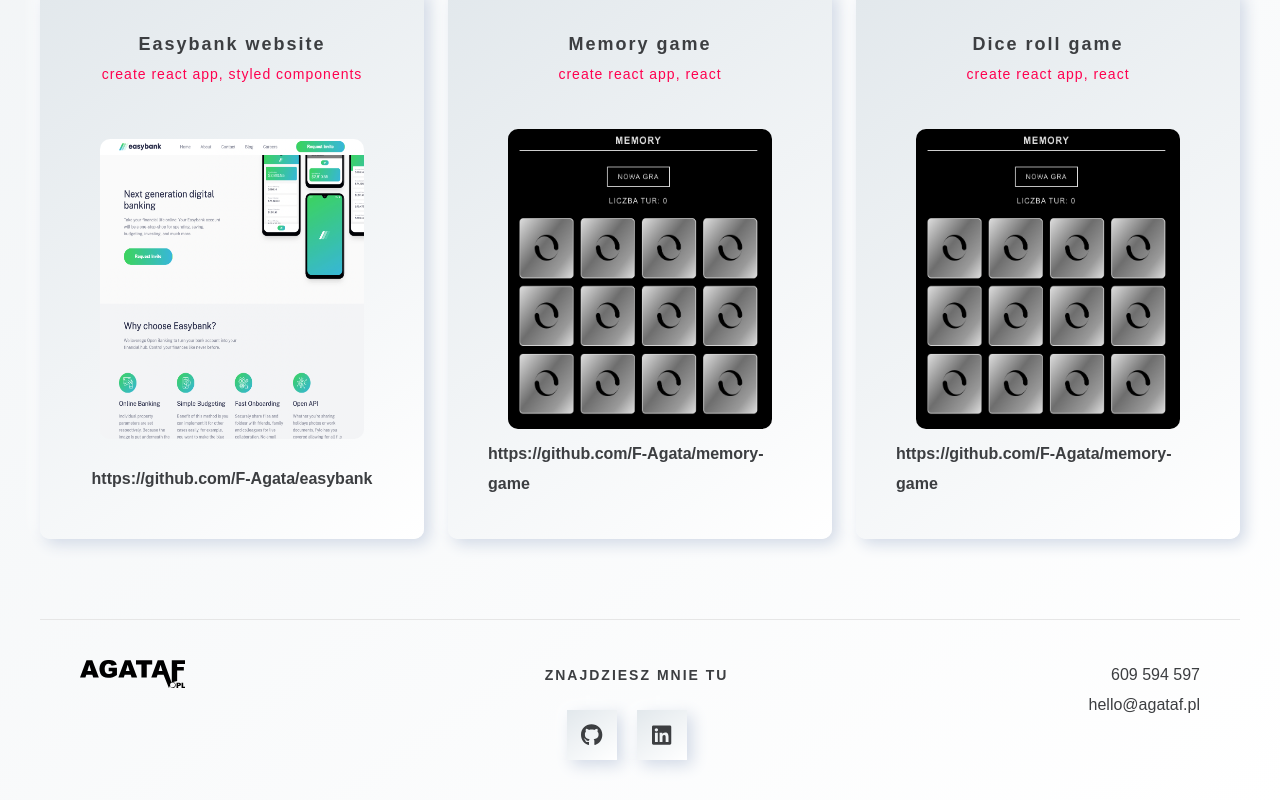
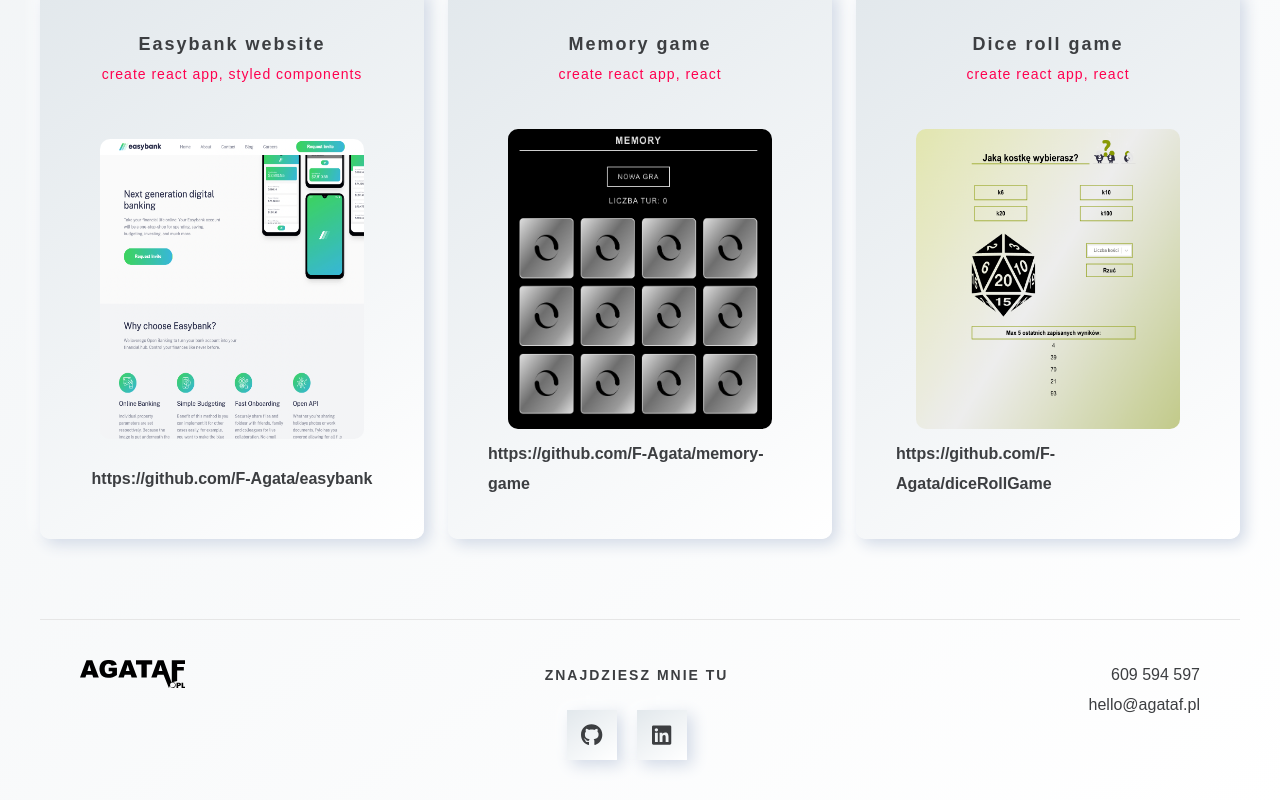
Before and after one commit to F-Agata/portfolio-next, a Next.js app: page / in a window 1280 px wide. Shown: the part 2341-3141 px from the top of the page. Built offline with nearby package versions, Linux system fonts and the light colour scheme.

Commit message:
update portfolio

```diff
--- a/components/mainPortfolio/MainPortfolio.js
+++ b/components/mainPortfolio/MainPortfolio.js
@@ -44,9 +44,9 @@ const portfolioArray = [
   {
     name: 'Dice roll game',
     id: 'dice-roll-game',
-    path: '/projects/memory.png',
+    path: '/projects/dice.png',
     stack: 'create react app, react',
-    github: 'https://github.com/F-Agata/memory-game',
+    github: 'https://github.com/F-Agata/diceRollGame',
   },
 ]
 
```
Also changed, not shown: public/projects/dice.png (added).
